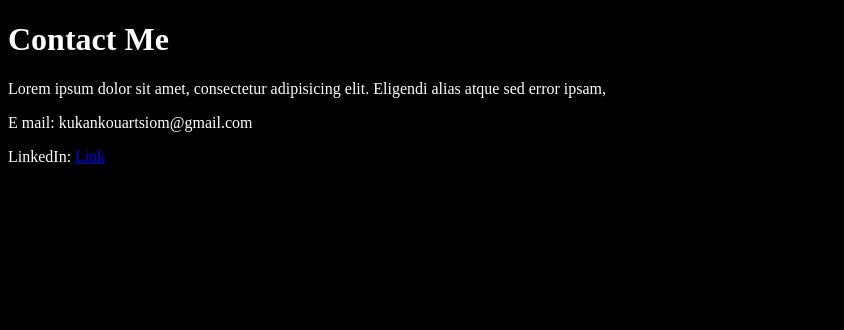
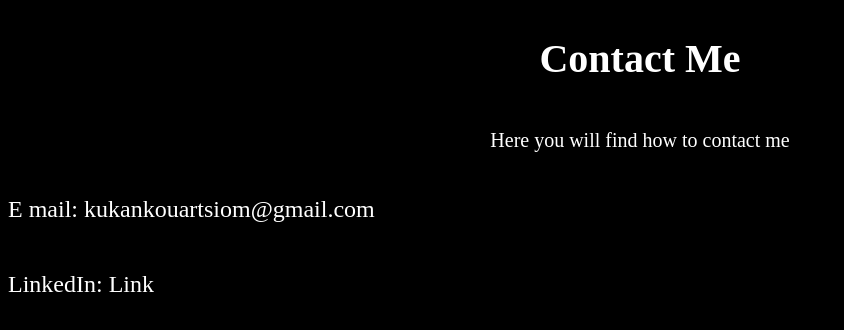
Before and after one commit to ypayel/My_website, a React (Create React App) app in the folder my-website/: page /contact in a window 1280 px wide. Shown: the top 330 px of the page, without its empty margins (0-844 px from the left). Built offline with nearby package versions, Linux system fonts and the light colour scheme.

Commit message:
update contact

```diff
--- a/my-website/src/components/Contact/Contact.scss
+++ b/my-website/src/components/Contact/Contact.scss
@@ -0,0 +1,20 @@
+.contact-conteiner {
+    display: flex;
+    flex-direction: column;
+    font-size: 20px;
+}
+.e-mail, .contact-text {
+    float: left;
+    font-size: 24px;
+}
+.contact-welcometext, .contact-first-header {
+    text-align: center;
+}
+.info-conteiner {
+    display: flex;
+    flex-direction: column;
+}
+.contact-link {
+    text-decoration:none;
+    color: white;
+}
--- a/my-website/src/components/Contact/Contact.tsx
+++ b/my-website/src/components/Contact/Contact.tsx
@@ -1,12 +1,15 @@
+import "./Contact.scss";
 export const Contact = () => {
     return (
         <>
         <div className="contact-conteiner">
             <h1 className="contact-first-header">Contact Me</h1>
-            <p className="contact-welcometext">Lorem ipsum dolor sit amet, consectetur adipisicing elit. Eligendi alias atque sed error ipsam,
+            <p className="contact-welcometext">Here you will find how to contact me
             </p>
+            <div className="info-conteiner">
             <p className="e-mail">E mail: kukankouartsiom@gmail.com</p>
-            <p className="contact-text">LinkedIn: <a href="www.linkedin.com/in/artsiom-kukankou" className="contact-link">Link</a></p>
+            <p className="contact-text">LinkedIn: <a href="https://www.linkedin.com/in/artsiom-kukankou/" className="contact-link" target="_blank">Link</a></p>
+            </div>
         </div>
         </>
     )
--- a/my-website/src/components/Nav/Nav.tsx
+++ b/my-website/src/components/Nav/Nav.tsx
@@ -10,8 +10,8 @@ export const Nav = () => {
             <p><Link className="link-about" to="/about">About</Link></p>
             <p><Link className="link-contact" to="/contact">Contact</Link></p>
             <p className="spacer">|</p>
-            <a href="https://www.linkedin.com/in/artsiom-kukankou/" className="linkedIn"><img src="images/icons8-linkedin.svg" alt="icon" className="linkedin-icon"/></a>
-            <a href="https://github.com/ypayel" className="gitHub"><img src="images/icons8-github.svg" alt="icon" className="github-icon"/></a>
+            <a href="https://www.linkedin.com/in/artsiom-kukankou/" className="linkedIn" target="_blank"><img src="images/icons8-linkedin.svg" alt="icon" className="linkedin-icon"/></a>
+            <a href="https://github.com/ypayel" className="gitHub" target="_blank"><img src="images/icons8-github.svg" alt="icon" className="github-icon"/></a>
         </div>
         </>
     )
```
